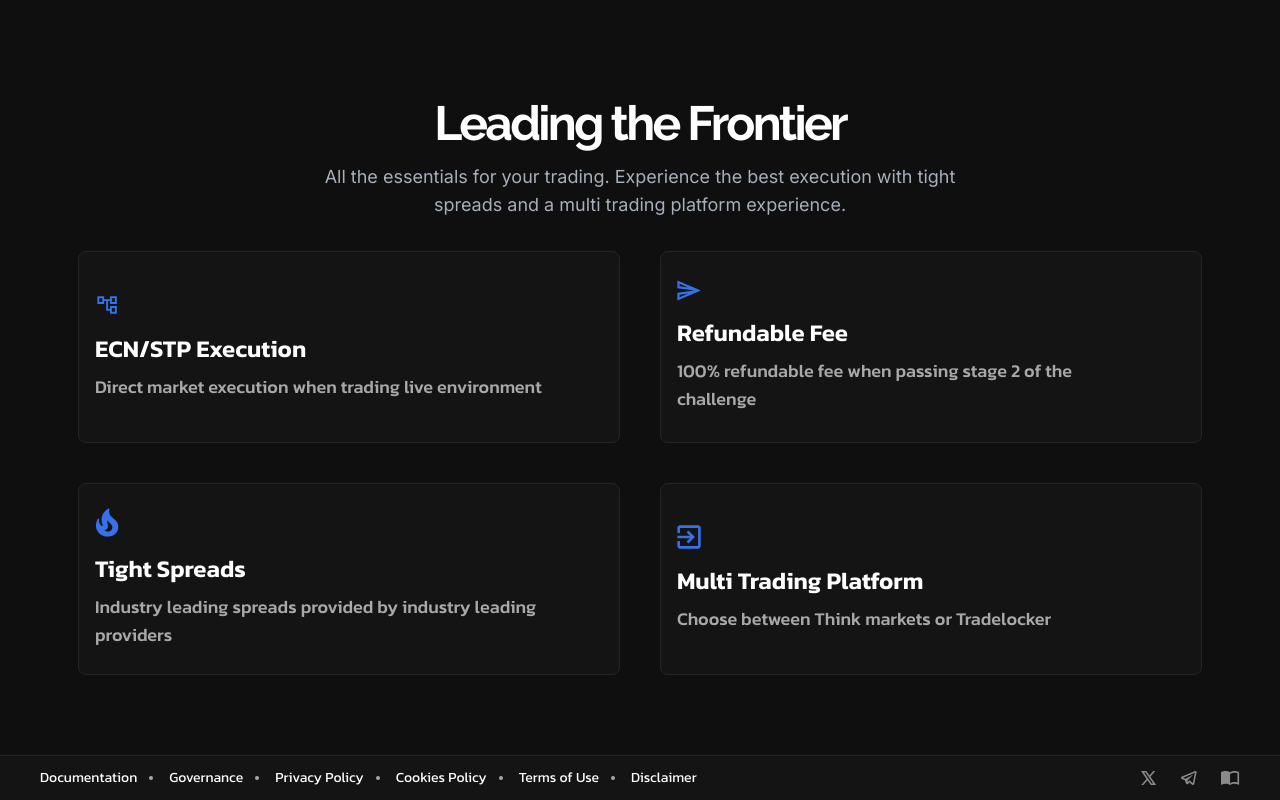
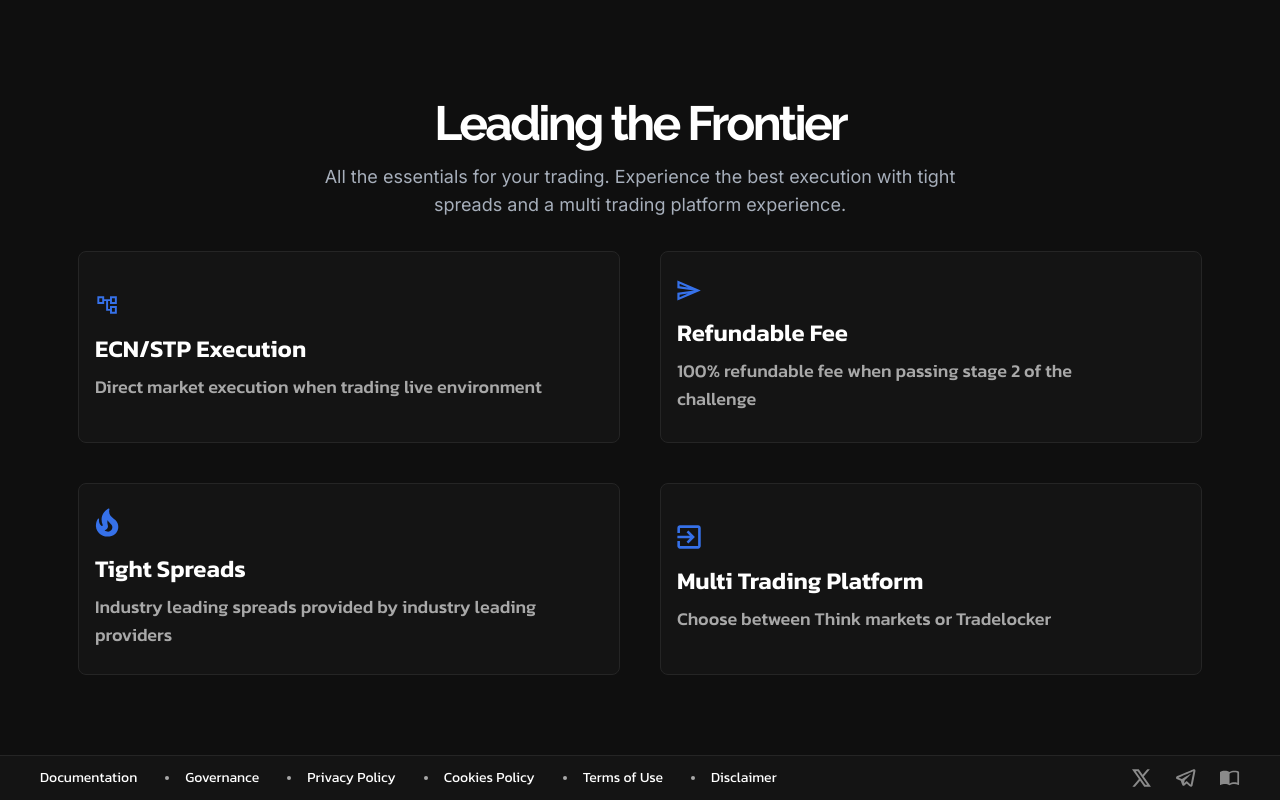
Before and after one commit to IntownNFT/TraddooMain, a React (Vite) app: page / in a window 1280 px wide. Shown: the part 3960-4760 px from the top of the page. Built offline with nearby package versions, Linux system fonts and the light colour scheme.

Commit message:
Fix Footer Responsiveness

```diff
--- a/src/components/Footer.tsx
+++ b/src/components/Footer.tsx
@@ -1,7 +1,7 @@
 import { Link } from "react-router-dom";
-import TwitterIcon from "../assets/twitter.svg"
-import TelegramIcon from "../assets/telegram.svg"
-import DocsIcon from "../assets/docs.svg"
+import TwitterIcon from "../assets/twitter.svg";
+import TelegramIcon from "../assets/telegram.svg";
+import DocsIcon from "../assets/docs.svg";
 
 const footerLinks = [
   {
@@ -33,47 +33,47 @@ const footerLinks = [
 const socialLinks = [
   {
     icon: TwitterIcon,
-        link: "/"
+    link: "/",
   },
   {
     icon: TelegramIcon,
-        link: "/"
+    link: "/",
   },
   {
     icon: DocsIcon,
-        link: "/"
+    link: "/",
   },
-]
+];
 
 const Footer = () => {
   return (
-    <div className="mt-20 px-10 py-3 bg-dark-grey border-t border-t-light-grey flex justify-between items-center">
-      <div className="flex font-kanit text-sm">
+    <div className="mt-20 px-10 py-3 bg-dark-grey border-t border-t-light-grey flex justify-between items-center flex-wrap gap-8">
+      <div className="flex font-kanit text-sm flex-wrap gap-3">
         {footerLinks.map((link, index) => (
           <Link
             to={link.link}
             key={index}
-            className={`flex items-center gap-3 hover:text-blue ${
-              index === 0 ? "ml-0" : "ml-4"
-            }`}
+            className={`flex items-center hover:text-blue`}
           >
-            {link.text}
-            {index === footerLinks.length - 1 ? (
+            {index === 0 ? (
               ""
             ) : (
-              <div className="w-1 h-1 rounded-full bg-[#A8A8A8]"></div>
+              <div className="w-1 h-1 rounded-full bg-[#A8A8A8] mx-4 hidden sm:block"></div>
             )}
+            {link.text}
           </Link>
         ))}
       </div>
       <div className="flex gap-6">
-        {
-            socialLinks.map((social, index)=> (
+        {socialLinks.map((social, index) => (
           <a href={social.link} target="_blank" rel="noreferrer" key={index}>
-                    <img src={social.icon} title={social.link} className="opacity-50 hover:opacity-100" />
+            <img
+              src={social.icon}
+              title={social.link}
+              className="w-5 h-5 opacity-50 hover:opacity-100"
+            />
           </a>
-            ))
-        }
+        ))}
       </div>
     </div>
   );
```
Lines whose indentation alone changed are shown as unchanged.
